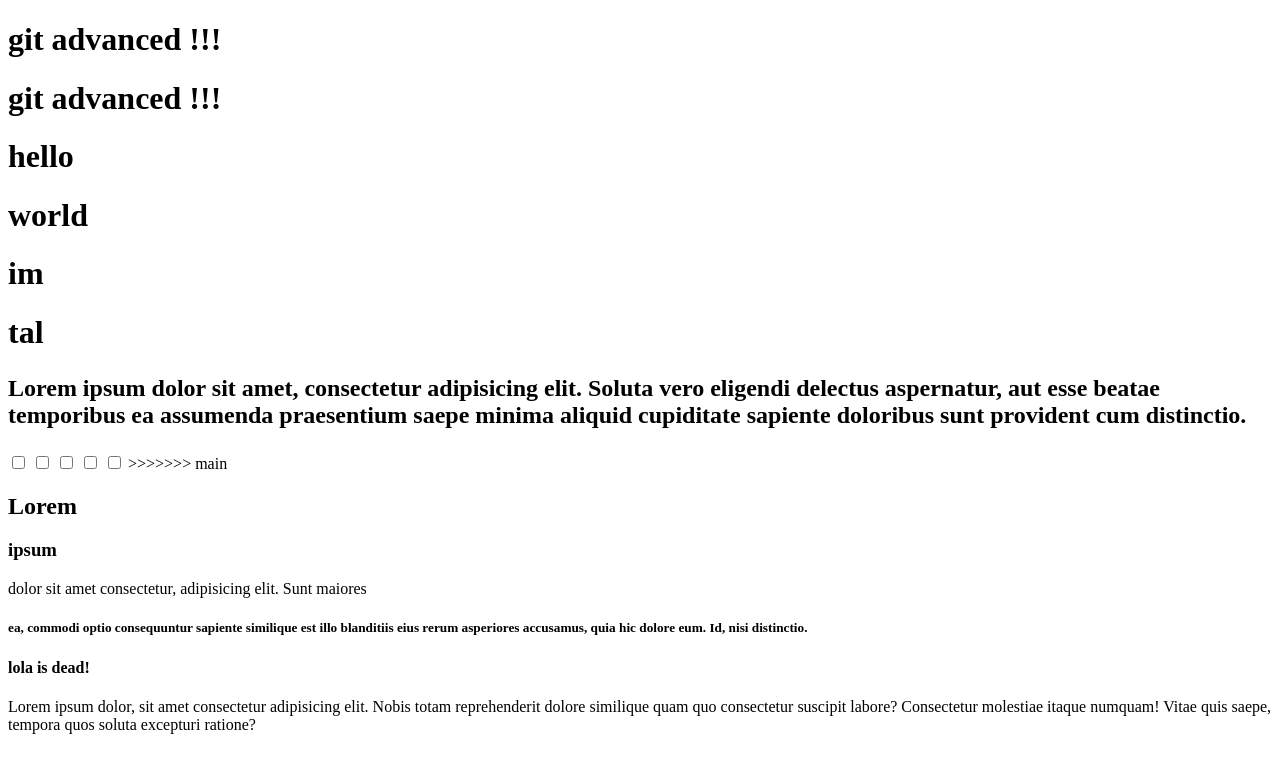
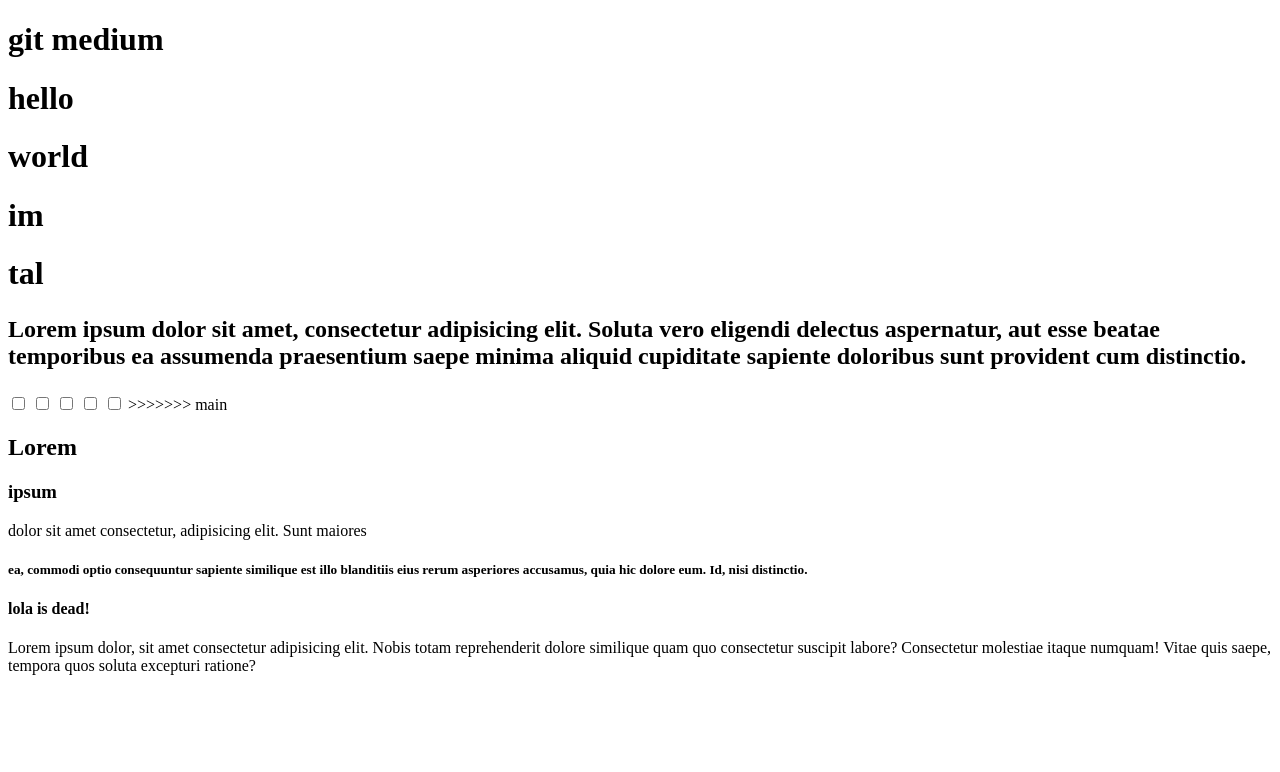
Before and after one commit to tal0311/gitadvanced, a plain HTML site: page index.html in a window 1280 px wide. Drawn offline with Linux system fonts and the light colour scheme.

Commit message:
trying conflict

```diff
--- a/index.html
+++ b/index.html
@@ -7,8 +7,7 @@
     <title>Document</title>
   </head>
   <body>
-    <h1>git advanced !!!</h1>
-    <h1>git advanced !!!</h1>
+    <h1>git medium</h1>
 
     <form>
       <h1>hello</h1>
```
